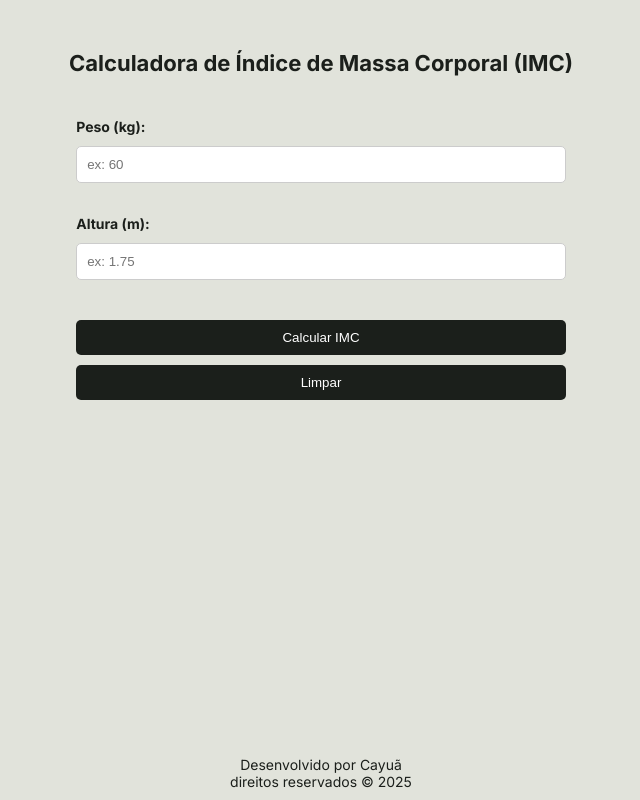
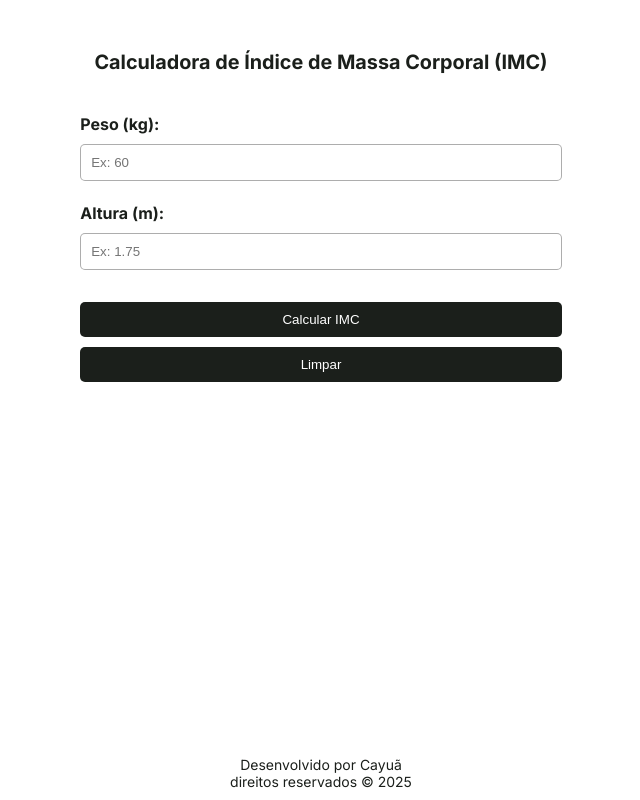
Before and after one commit to Cayuaz/imc-calculator, a website with bundled scripts: page index.html in a window 1280 px wide. Shown: the whole page, without its empty margins (319-959 px from the left). Built offline with nearby package versions, Linux system fonts and the light colour scheme; a web font is replaced by a local one.

Commit message:
refactor: change font-size, margin and padding styles

```diff
--- a/index.html
+++ b/index.html
@@ -15,10 +15,10 @@
                 <h1 id="title">Calculadora de Índice de Massa Corporal (IMC)</h1>
                 <form id="imcForm" class="imc-form">
                     <label for="weight-element">Peso (kg):</label>
-                    <input type="number" id="weight-element" name="peso" placeholder="ex: 60" step="0.01" required>
+                    <input type="number" id="weight-element" name="peso" placeholder="Ex: 60" step="0.01" required>
                     <br>
                     <label for="height-element">Altura (m):</label>
-                    <input type="number" id="height-element" name="altura" placeholder="ex: 1.75" required>
+                    <input type="number" id="height-element" name="altura" placeholder="Ex: 1.75" required>
                     <br>
                     <button type="button" id="btn-send">Calcular IMC</button>
                     <button type="reset" id="btn-clean">Limpar</button>
--- a/logic.js
+++ b/logic.js
@@ -34,7 +34,7 @@ function checkNumber (value1, value2) {
     if(value1 <= 0 || value2 <= 0){
         throw new Error("Os valores de peso e altura precisam ser maiores que zero");
     } else if(Number.isNaN(value1) || Number.isNaN(value2)){
-        throw new Error("Os valores de peso e altura precisam ser números");
+        throw new Error("Os valores de peso e altura precisam ser números e os campos não podem estar vazios");
     } else {
         return true;
     }
--- a/style.css
+++ b/style.css
@@ -4,13 +4,21 @@
     padding: 0;
 }
 
+:root {
+    --transition-value: all .2s ease-in-out;
+}
+
 html, body {
     height: 100%;
 }
 
+html {
+    font-size: 62.5%;
+}
+
 body {
     font-family: 'Inter', sans-serif;
-    background-color: #e1e3db;
+    background-color: #ffffff;
     color: #1b1f1b;
     display: flex;
     flex-direction: column;
@@ -27,25 +35,28 @@ input[type=number]::-webkit-inner-spin-button {
 .section-limit {
     max-width: 768px;
     width: 100%;
+    padding-inline: 1rem;
 }
 
 main div {
-    margin: 50px auto 0 auto;
+    margin: 5rem auto 0 auto;
 }
 
 form, input, button {
     display: block;
-    margin: 10px auto;
+    margin-block: 1rem;
+    margin-inline: auto;
 }
 
 form {
-    margin: 10px auto 0 auto;
+    margin: 1rem auto 0 auto;
     width: 70%;
 }
 
 input {
-    padding: 10px;
-    border: 1px solid #ccc;
+    padding-inline: 1rem;
+    padding-block: 1rem;
+    border: 1px solid #34363467;
     border-radius: 5px;
     width: 100%;
     transition: border .2s ease-in-out;
@@ -54,9 +65,10 @@ input {
 label {
     font-weight: bold;
     margin-bottom: 5px;
-    font-size: 14px;
+    font-size: clamp(1.2rem, 1vw + 0.5rem, 1.6rem);
     text-align: center;
     width: 100%;
+    transition: var(--transition-value);
 }
 
 button {
@@ -67,35 +79,42 @@ button {
     border-radius: 5px;
     cursor: pointer;
     width: 100%;
-    transition: all .2s ease-in-out;
+    transition: var(--transition-value);
 }
 
-button:hover, input:hover {
+button:hover {
     border: 2px solid black;
+}
+
+label:hover {
+    color: #3e3f3e;
 }
 
 h1 {
     text-align: center;
     color: #1b1f1b;
-    margin : 40px auto;
-    font-size: 20px;
+    margin-block: 4rem;
+    margin-inline: auto;
+    font-size: clamp(1.5rem, 1vw + 0.7rem, 2rem);
 }
 
 div p {
     text-align: center;
-    font-size: 15px;
+    font-size: clamp(1.2rem, 1vw + 0.5rem, 1.6rem);
     color: #1b1f1b;
-    margin: 5px 0;
+    margin-block: 0.5rem;
 }
 
 .container-result {
-    padding: 2rem 15px;
+    padding-inline: 1.5rem;
+    padding-block: 2rem;
 }
 
 footer {
     text-align: center;
-    font-size: 12px;
-    padding: 10px;
+    font-size: clamp(1.2rem, 1vw + 0.3rem, 1.4rem);
+    padding-block: 1rem;
+    padding-inline: 1rem;
 }
 
 
@@ -113,13 +132,6 @@ footer {
         width: 60%;
     }
 
-    h1 {
-        font-size: 22px;
-    }
-
-    div p {
-        font-size: 16px;
-    }
 
 }
 
@@ -131,18 +143,13 @@ footer {
     }
 
     form {
-        margin: 40px auto 0 auto;
+        margin: 4rem auto 0 auto;
         width: 40%;
     }
 
 
     footer {
-        font-size: 14px;
-        padding: 10px 0;
-    }
-
-    div p {
-        font-size: 18px;
+        padding-block: 1rem;
     }
 
     .container-result {
```
